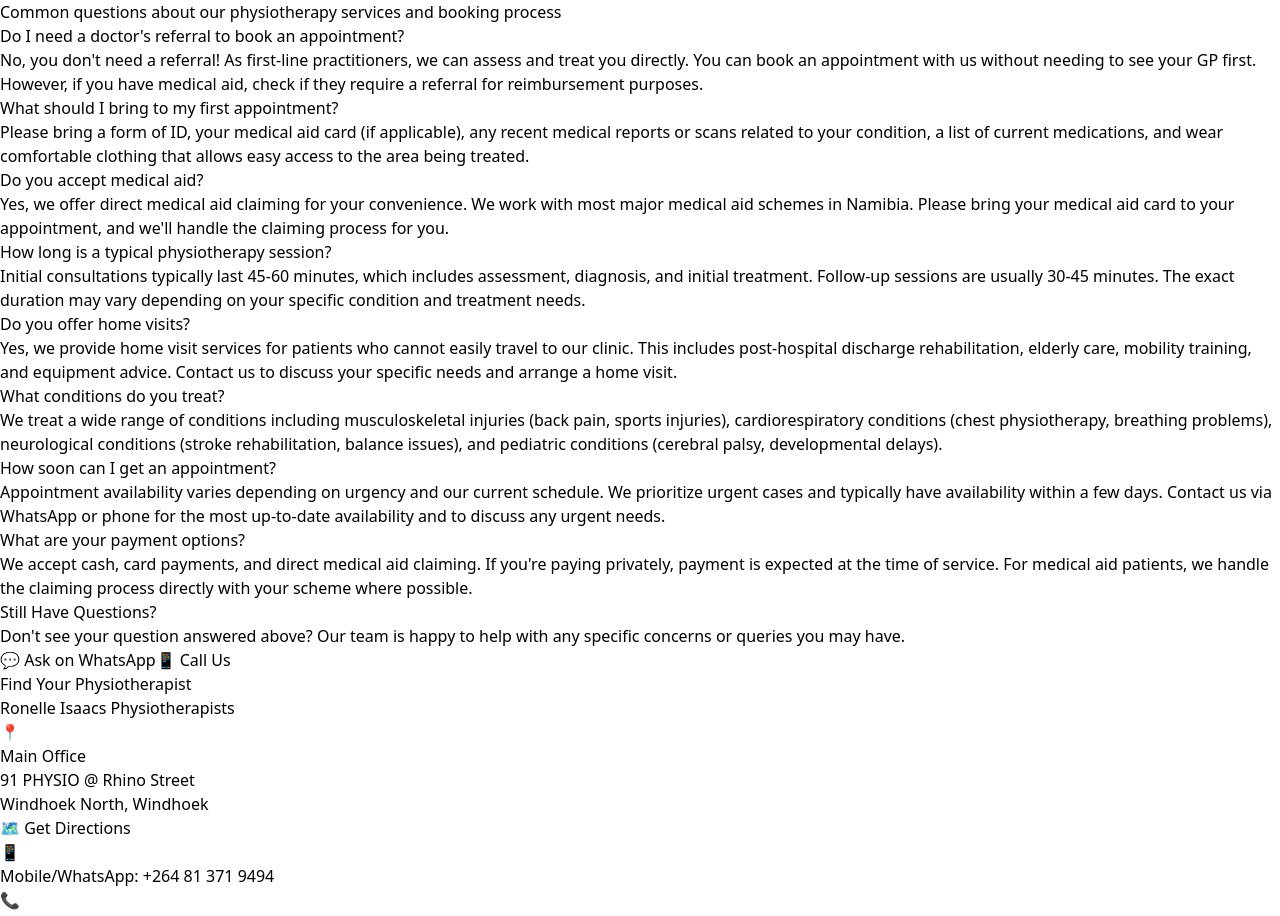
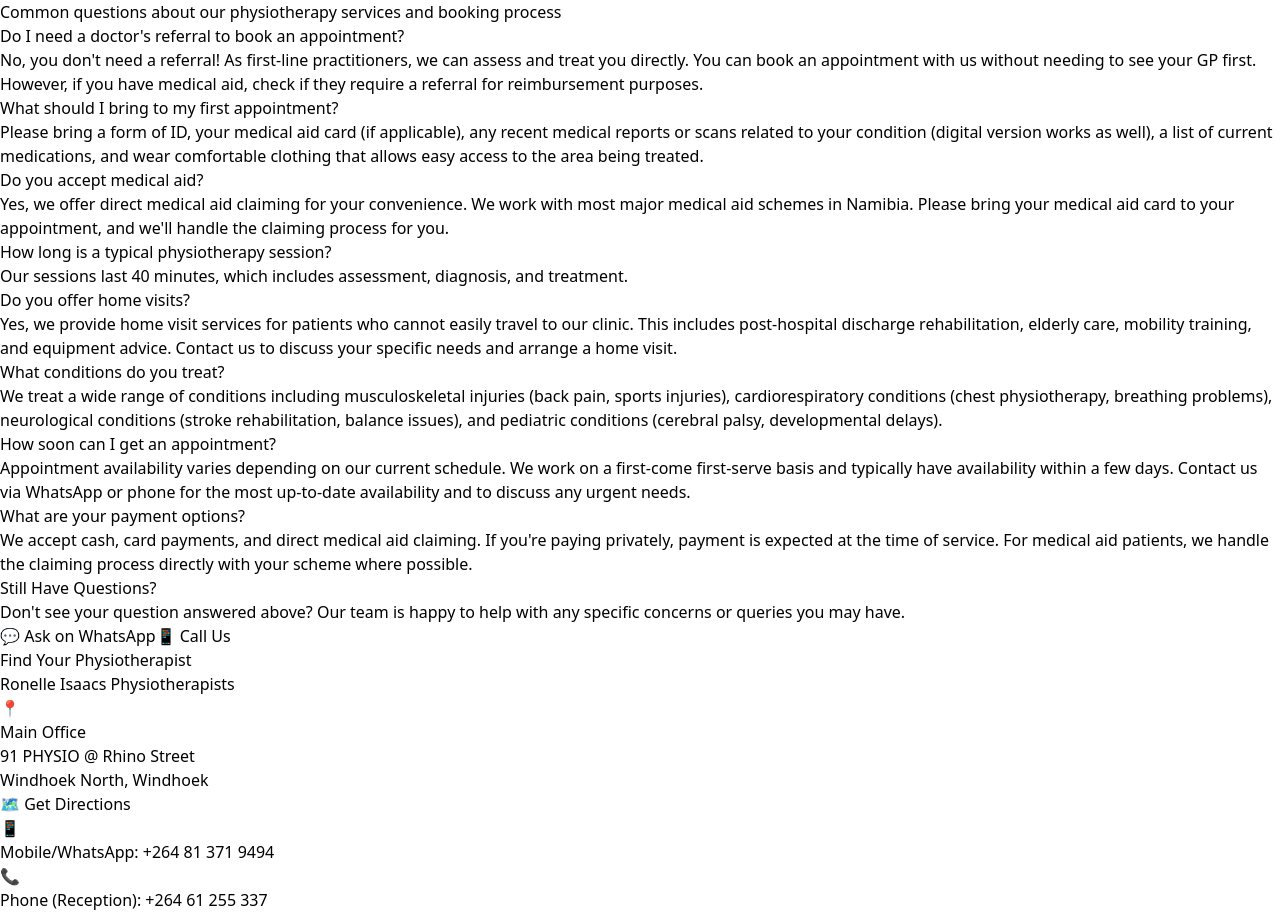
Before and after one commit to Amakanza/91physiowebsite, a React (Vite) app: page / in a window 1280 px wide. Shown: the part 1848-2764 px from the top of the page. Built offline with nearby package versions, Linux system fonts and the light colour scheme.

Commit message:
Update App.jsx

```diff
--- a/src/App.jsx
+++ b/src/App.jsx
@@ -378,7 +378,7 @@
               },
               {
                 question: "What should I bring to my first appointment?",
-                answer: "Please bring a form of ID, your medical aid card (if applicable), any recent medical reports or scans related to your condition, a list of current medications, and wear comfortable clothing that allows easy access to the area being treated."
+                answer: "Please bring a form of ID, your medical aid card (if applicable), any recent medical reports or scans related to your condition (digital version works as well), a list of current medications, and wear comfortable clothing that allows easy access to the area being treated."
               },
               {
                 question: "Do you accept medical aid?",
@@ -386,7 +386,7 @@
               },
               {
                 question: "How long is a typical physiotherapy session?",
-                answer: "Initial consultations typically last 45-60 minutes, which includes assessment, diagnosis, and initial treatment. Follow-up sessions are usually 30-45 minutes. The exact duration may vary depending on your specific condition and treatment needs."
+                answer: "Our sessions last 40 minutes, which includes assessment, diagnosis, and  treatment."
               },
               {
                 question: "Do you offer home visits?",
@@ -398,7 +398,7 @@
               },
               {
                 question: "How soon can I get an appointment?",
-                answer: "Appointment availability varies depending on urgency and our current schedule. We prioritize urgent cases and typically have availability within a few days. Contact us via WhatsApp or phone for the most up-to-date availability and to discuss any urgent needs."
+                answer: "Appointment availability varies depending on our current schedule. We work on a first-come first-serve basis and typically have availability within a few days. Contact us via WhatsApp or phone for the most up-to-date availability and to discuss any urgent needs."
               },
               {
                 question: "What are your payment options?",
```
